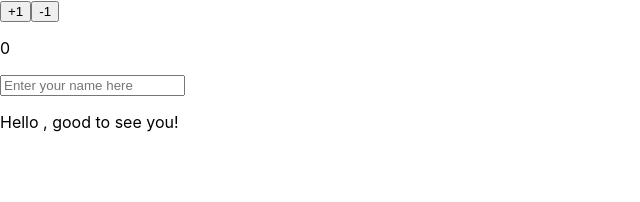
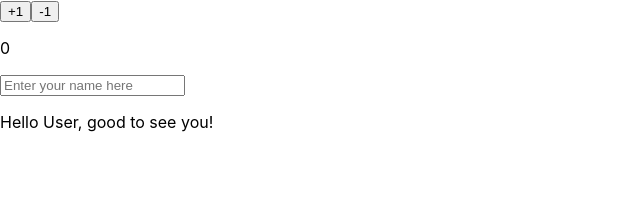
Before and after one commit to TG-hub/React-Questions-2, a React (Create React App) app in the folder react-questions-2/: page / in a window 1280 px wide. Shown: the top 202 px of the page, without its empty margins (0-640 px from the left). Built offline with nearby package versions, Linux system fonts and the light colour scheme.

Commit message:
made UI on Greeter slightly nicer with default 'user' in greeting untilthe user inputs their name.

```diff
--- a/react-questions-2/src/Components/Greeter.js
+++ b/react-questions-2/src/Components/Greeter.js
@@ -24,7 +24,7 @@ function Display (props) {
 
 
 function Greeter () {
-    const [input, setInput] = useState()
+    const [input, setInput] = useState("User")
     const setText = (event) =>  setInput(event.target.value)
 
     return (
```
